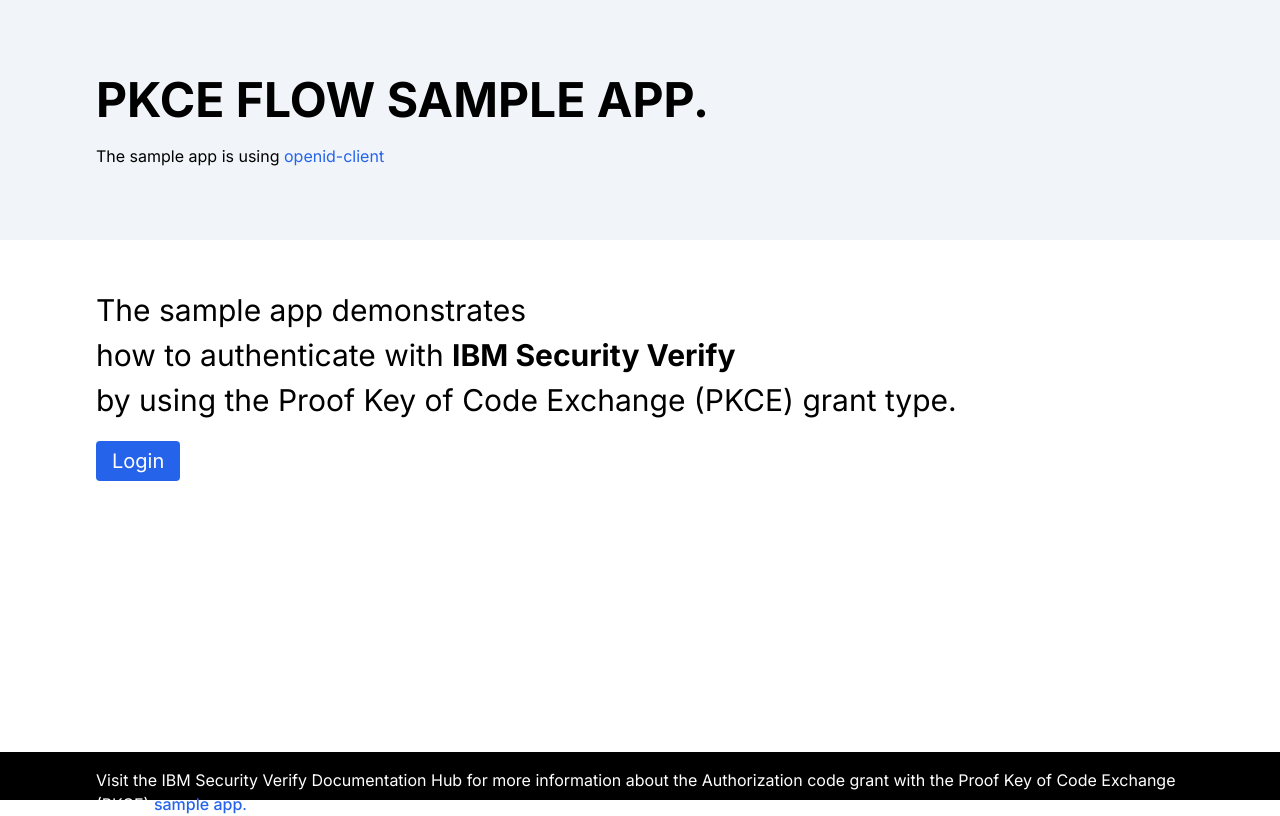
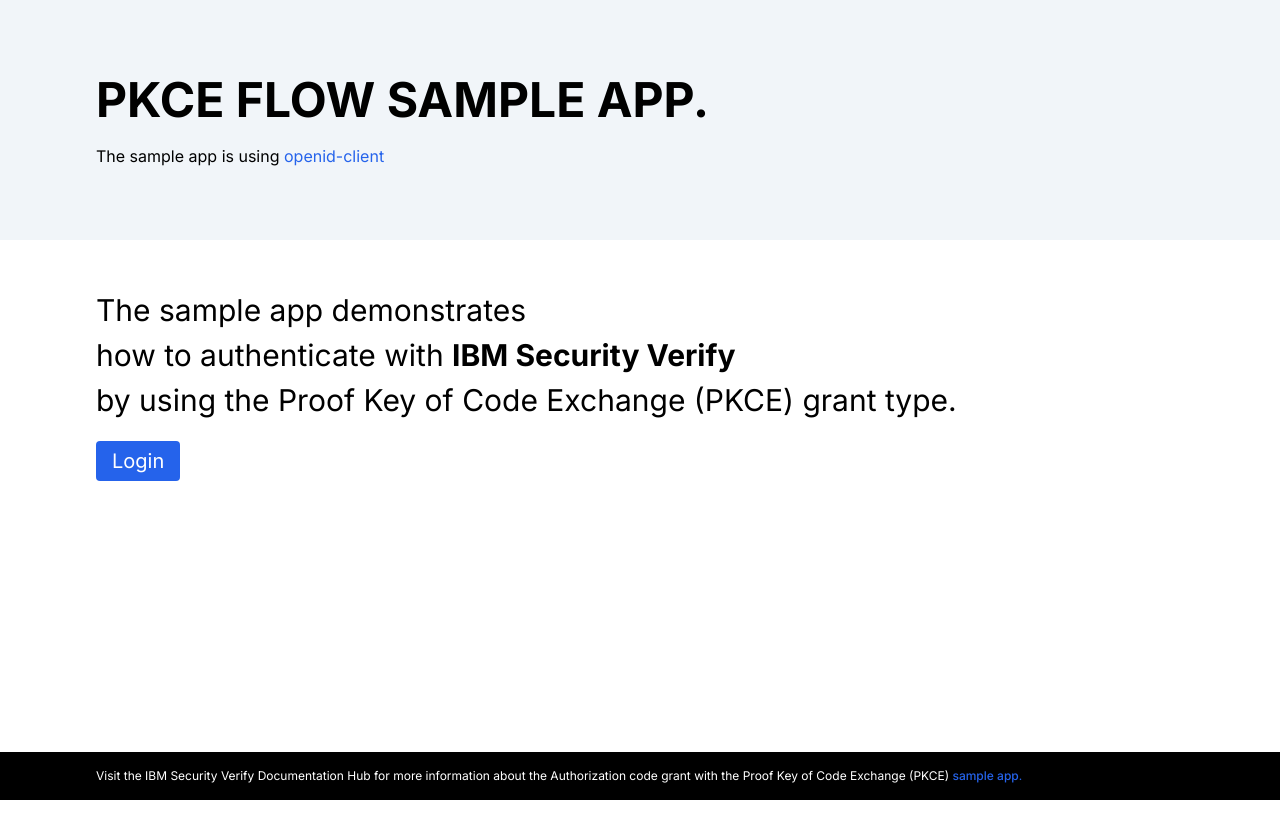
Before and after one commit to ygygy2022/developer-portal-sample-apps, a Next.js app in the folder pkce-sample-app/: page / in a window 1280 px wide. Built offline with nearby package versions, Linux system fonts and the light colour scheme; no server answers.

Commit message:
update css

```diff
--- a/pkce-sample-app/app/components/Footer.jsx
+++ b/pkce-sample-app/app/components/Footer.jsx
@@ -5,7 +5,7 @@
     return(
     <nav>
         <footer className="absolute inset-x-0 bottom-0 h-6 bg-black px-24 pb-8 pt-4 text-white">
-            <p className="">Visit the IBM Security Verify Documentation Hub for more information about the Authorization code grant with the Proof Key of Code Exchange (PKCE) <span
+            <p className="text-xs">Visit the IBM Security Verify Documentation Hub for more information about the Authorization code grant with the Proof Key of Code Exchange (PKCE) <span
             className="text-blue-600">
             <Link
             href="https://docs.verify.ibm.com/verify/docs/developer-portal" className="font-medium">
```
